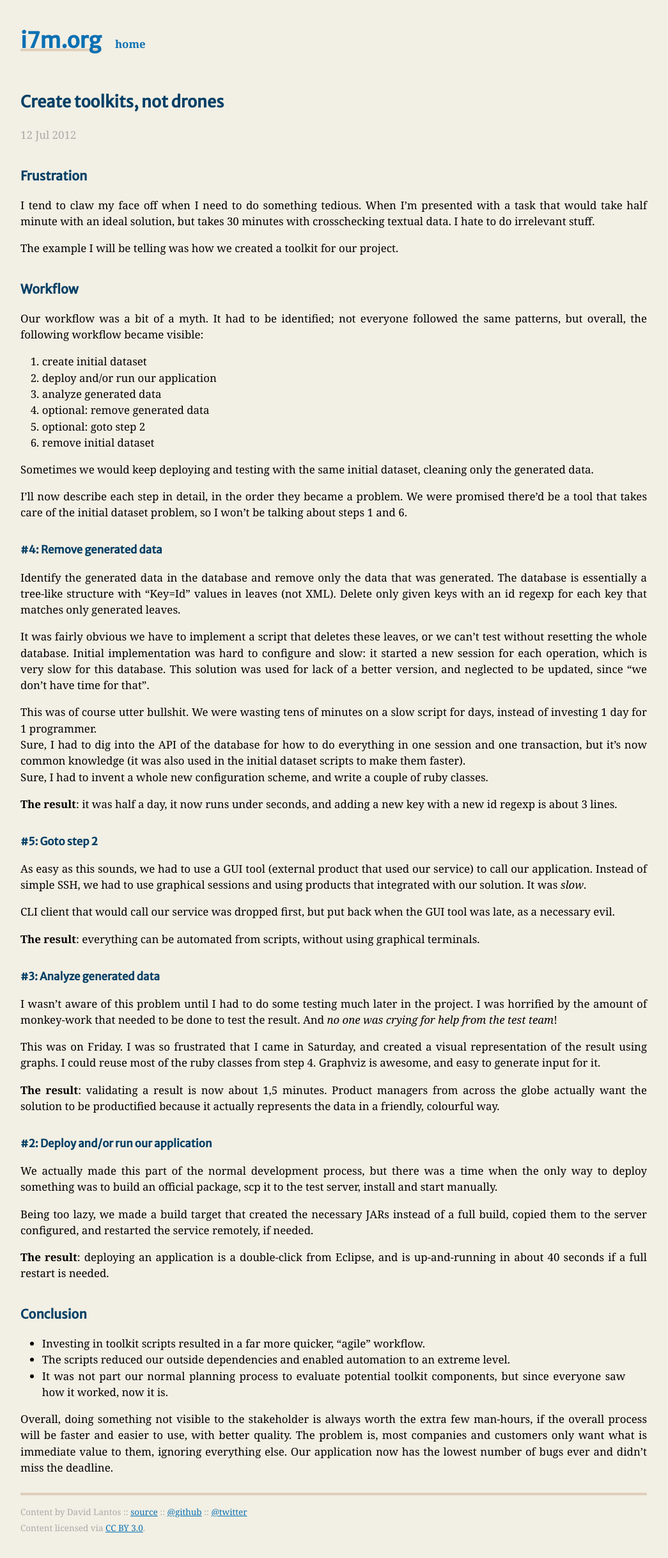
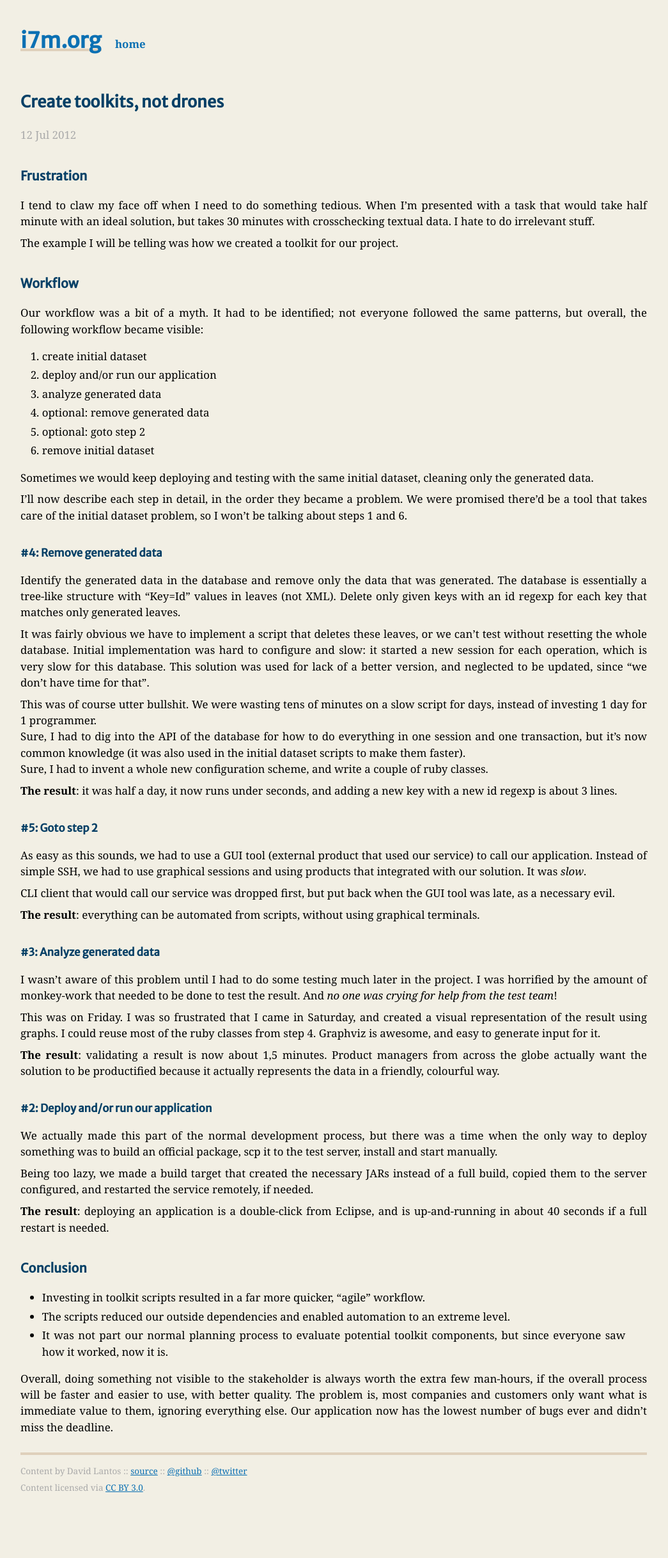
Before and after one commit to sldblog/sldblog.github.io, a Jekyll site: the page built from _posts/sldcode/2012-07-12-create-toolkits-not-drones.md, in a window 1280 px wide. Shown: the whole page at 64% size, without its empty margins (118-1163 px from the left). Built offline with Jekyll 4.4.1, drawn with Linux system fonts in a browser that asks for light colours; after the commit the page ends 2372 px from its top, so only the background shows below that.

Commit message:
Update nested list and paragraph spacings.

```diff
--- a/css/main.css
+++ b/css/main.css
@@ -10,7 +10,7 @@
 }
 
 p {
-  margin-top: 1em;
+  margin-top: 0.5em;
 }
 
 div.post {
@@ -106,6 +106,19 @@
   margin: 1em 2em;
 }
 
+.post ul ul, .post ol ol, .post ul ol, .post ol ul {
+  margin-top: 0;
+  margin-bottom: 0;
+}
+
+.post li p:first-child {
+  margin: 0;
+}
+
+.post li {
+  margin: 0.25em 0;
+}
+
 table.categories {
   width: 100%;
   table-layout: fixed;
@@ -124,6 +137,8 @@
 blockquote {
   border-left: 0.5em solid #dfd0bb;
   padding: 0 1em;
+  margin-top: 0.5em;
+  margin-bottom: 0.5em;
 }
 
 .site .header h1.title {
```
